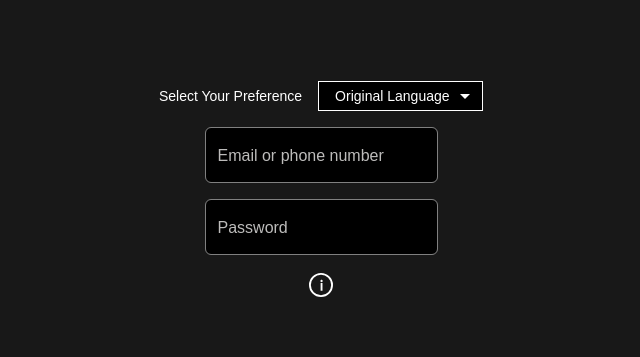
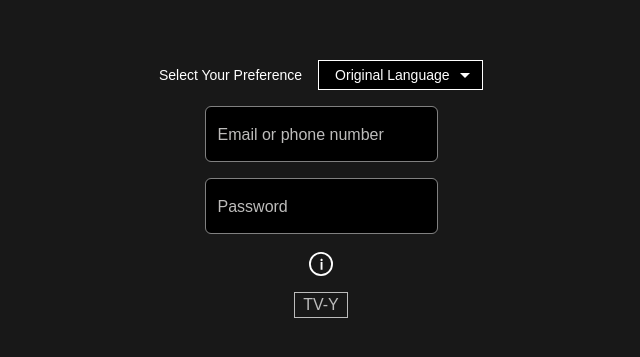
Before and after one commit to cami-codes/netflix, an Angular app: page / in a window 1280 px wide. Shown: the part 211-568 px from the top of the page, without its empty margins (319-959 px from the left). Built offline with nearby package versions, Linux system fonts and the light colour scheme.

Commit message:
feat: maturity rating card

```diff
--- a/src/app/app.component.html
+++ b/src/app/app.component.html
@@ -21,3 +21,5 @@
 ></app-input>
 
 <app-icon name="info" width="24px" height="24px"></app-icon>
+
+<app-maturity-rating [rating]="'TV-Y'"></app-maturity-rating>
--- a/src/app/app.module.ts
+++ b/src/app/app.module.ts
@@ -1,12 +1,13 @@
 import { NgModule } from '@angular/core';
 import { BrowserModule } from '@angular/platform-browser';
 
+import { FormsModule, ReactiveFormsModule } from '@angular/forms';
 import { AppRoutingModule } from './app-routing.module';
 import { AppComponent } from './app.component';
 import { DropdownComponent } from './shared/components/dropdown/dropdown.component';
+import { IconComponent } from './shared/components/icon/icon.component';
 import { InputComponent } from './shared/components/input/input.component';
-import { FormsModule, ReactiveFormsModule } from '@angular/forms';
-import { IconComponent } from './shared/components/icon/icon.component';
+import { MaturityRatingComponent } from './shared/components/maturity-rating/maturity-rating.component';
 @NgModule({
   declarations: [AppComponent],
   imports: [
@@ -15,6 +16,7 @@ import { IconComponent } from './shared/components/icon/icon.component';
     DropdownComponent,
     InputComponent,
     IconComponent,
+    MaturityRatingComponent,
     FormsModule,
     ReactiveFormsModule,
   ],
--- /dev/null
+++ b/src/app/shared/components/maturity-rating/maturity-rating.component.html
@@ -0,0 +1,3 @@
+<div class="maturity-rating">
+  <span>{{ rating | uppercase }}</span>
+</div>
--- /dev/null
+++ b/src/app/shared/components/maturity-rating/maturity-rating.component.scss
@@ -0,0 +1,6 @@
+.maturity-rating {
+  font-family: "Netflix Sans", sans-serif;
+  color: #bcbcbc;
+  border: 1px solid #bcbcbc;
+  padding: 0 0.5rem;
+}
```
Also changed, not shown: src/app/shared/components/maturity-rating/maturity-rating.component.ts (added, +13 -0 lines), 1 other file (tests, documents, lock files or other folders).
